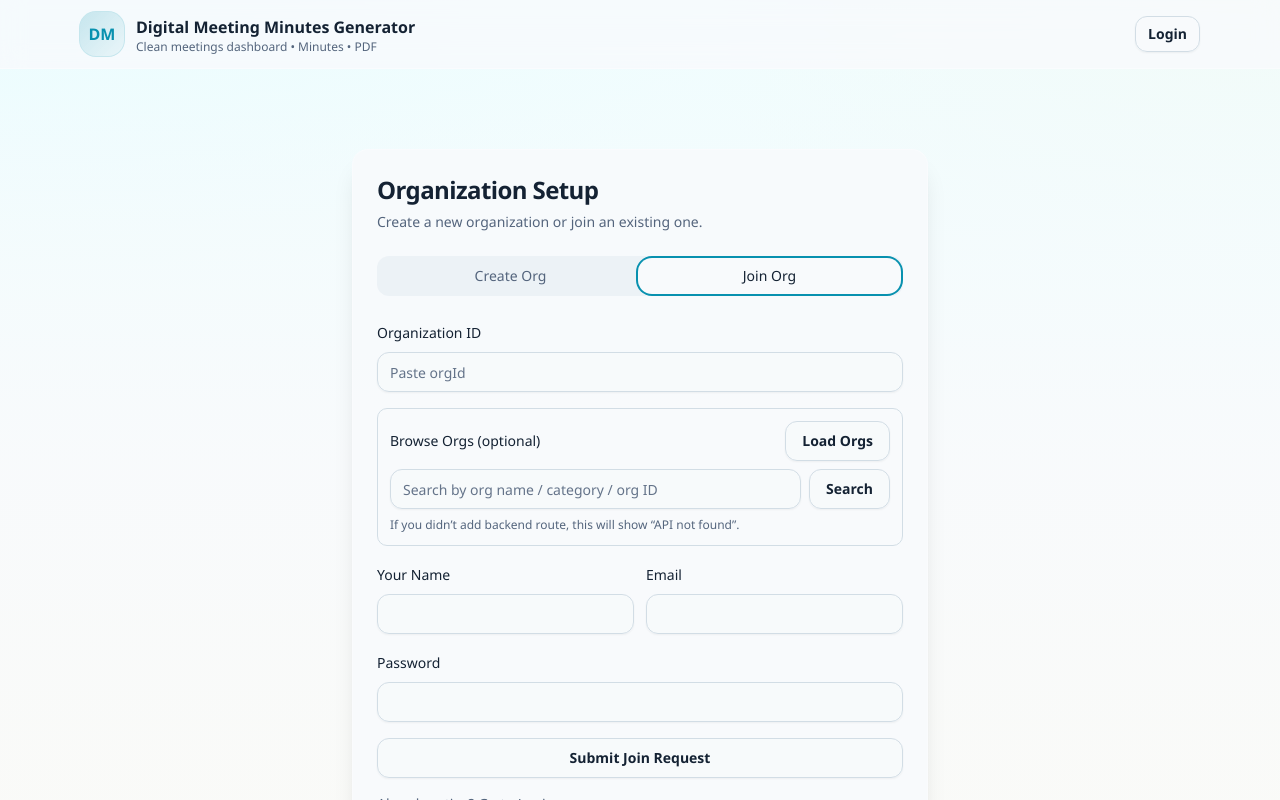
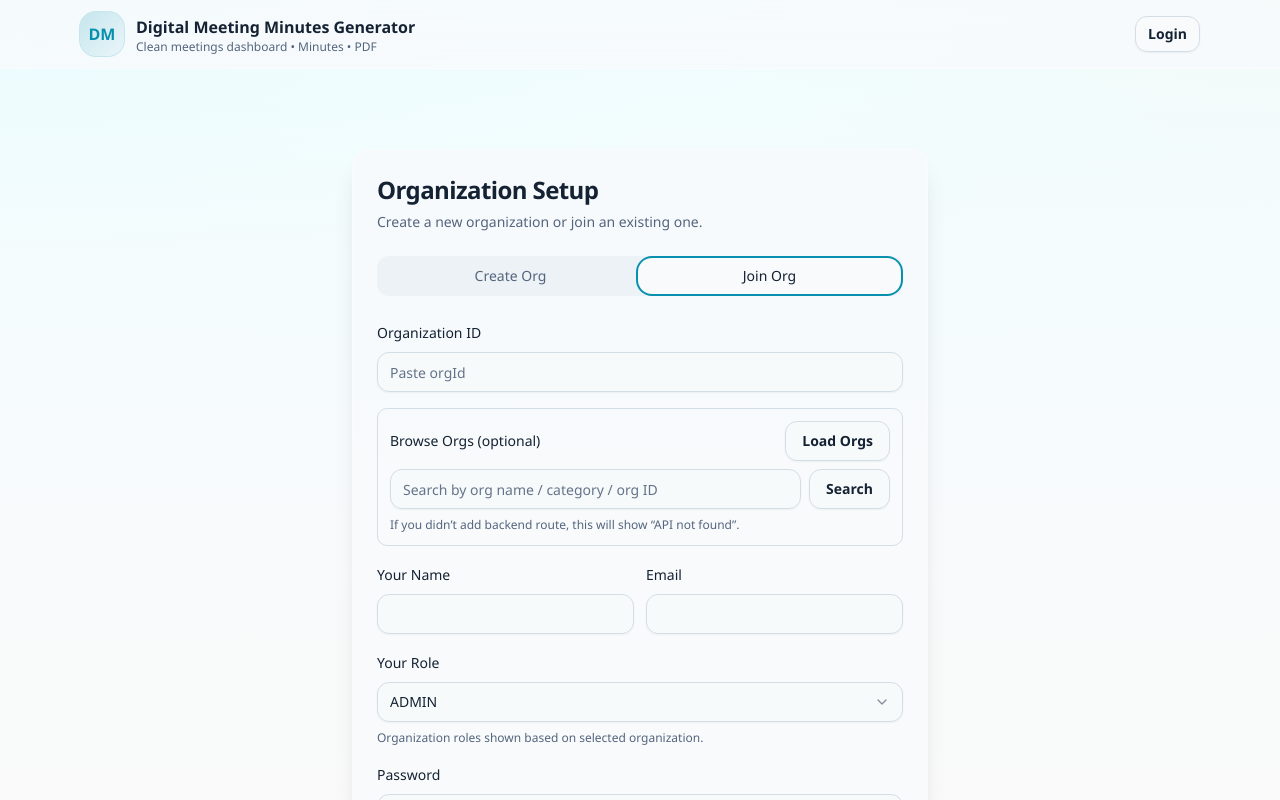
Before and after one commit to Sudhiksha16/minutes-meeting-generator, a React (Vite) app in the folder dmmg-frontend/: page /auth/org in a window 1280 px wide. Both pictures are taken after a click on the tab "Join Org". Shown: the top 800 px of the page. Built offline with nearby package versions, Linux system fonts and the light colour scheme.

Commit message:
Some more changes in UI

```diff
--- a/dmmg-frontend/src/features/auth/OrgSetup.tsx
+++ b/dmmg-frontend/src/features/auth/OrgSetup.tsx
@@ -1,4 +1,4 @@
-import { useMemo, useState } from "react";
+import { useEffect, useMemo, useState } from "react";
 import { useNavigate } from "react-router-dom";
 import { api } from "@/lib/api";
 import { jwtDecode } from "jwt-decode";
@@ -38,6 +38,19 @@ const CATEGORY_OPTIONS = [
 ] as const;
 
 type OrgPublic = { id: string; name: string; category?: string | null };
+const ORG_JOIN_ROLE_OPTIONS = ["ADMIN", "CEO", "CHAIRMAN", "HR", "HEAD", "MANAGER", "EMPLOYEE"] as const;
+const EDUCATION_JOIN_ROLE_OPTIONS = ["ADMIN", "FOUNDER", "CORESPONDANT", "FACULTY", "HEAD", "STUDENT"] as const;
+
+function isEducationCategory(category?: string | null) {
+  const value = String(category ?? "").trim().toLowerCase();
+  return (
+    value.includes("education") ||
+    value.includes("school") ||
+    value.includes("college") ||
+    value.includes("university") ||
+    value.includes("institution")
+  );
+}
 
 export default function OrgSetup() {
   const nav = useNavigate();
@@ -63,6 +76,7 @@ export default function OrgSetup() {
   const [name, setName] = useState("");
   const [email, setEmail] = useState("");
   const [password, setPassword] = useState("");
+  const [joinRole, setJoinRole] = useState<string>("ADMIN");
 
   // ✅ show created org id
   const [createdOrgId, setCreatedOrgId] = useState<string | null>(null);
@@ -128,6 +142,7 @@ export default function OrgSetup() {
         name: name.trim(),
         email: email.trim(),
         password,
+        role: joinRole,
       });
 
       setMsg("Join request submitted ✅ Waiting for admin approval.");
@@ -173,6 +188,23 @@ export default function OrgSetup() {
       return name.includes(q) || category.includes(q) || id.includes(q);
     });
   }, [orgs, orgSearch]);
+
+  const selectedOrgCategory = useMemo(
+    () => orgs.find((o) => o.id === orgId.trim())?.category ?? null,
+    [orgId, orgs]
+  );
+
+  const joinRoleOptions = useMemo(() => {
+    return isEducationCategory(selectedOrgCategory)
+      ? [...EDUCATION_JOIN_ROLE_OPTIONS]
+      : [...ORG_JOIN_ROLE_OPTIONS];
+  }, [selectedOrgCategory]);
+
+  useEffect(() => {
+    if (!joinRoleOptions.includes(joinRole as any)) {
+      setJoinRole(joinRoleOptions[0]);
+    }
+  }, [joinRole, joinRoleOptions]);
 
   async function copy(text: string) {
     try {
@@ -364,6 +396,27 @@ export default function OrgSetup() {
               </div>
 
               <div className="space-y-2">
+                <Label>Your Role</Label>
+                <Select value={joinRole} onValueChange={(v) => setJoinRole(v)}>
+                  <SelectTrigger>
+                    <SelectValue placeholder="Select your role" />
+                  </SelectTrigger>
+                  <SelectContent>
+                    {joinRoleOptions.map((role) => (
+                      <SelectItem key={role} value={role}>
+                        {role}
+                      </SelectItem>
+                    ))}
+                  </SelectContent>
+                </Select>
+                <p className="text-xs text-muted-foreground">
+                  {isEducationCategory(selectedOrgCategory)
+                    ? "Education roles shown based on selected organization."
+                    : "Organization roles shown based on selected organization."}
+                </p>
+              </div>
+
+              <div className="space-y-2">
                 <Label>Password</Label>
                 <Input type="password" value={password} onChange={(e) => setPassword(e.target.value)} />
               </div>
--- a/dmmg-frontend/src/features/auth/RequireAdmin.tsx
+++ b/dmmg-frontend/src/features/auth/RequireAdmin.tsx
@@ -15,7 +15,7 @@ export default function RequireAdmin({ children }: { children: React.ReactNode }
     const role = decoded.role;
 
     // ✅ your schema roles
-    const isAdmin = role === "ADMIN" || role === "HEAD"; // add MANAGER if needed
+    const isAdmin = role === "ADMIN";
     if (!isAdmin) return <Navigate to="/dashboard" replace />;
 
     return <>{children}</>;
--- a/dmmg-frontend/src/features/dashboard/DashboardHome.tsx
+++ b/dmmg-frontend/src/features/dashboard/DashboardHome.tsx
@@ -50,7 +50,7 @@ export default function DashboardHome() {
         if (role) setDisplayRole(role);
         const orgId = decoded.orgId;
 
-        const admin = role === "ADMIN" || role === "HEAD" || role === "CEO";
+        const admin = role === "ADMIN";
         setIsAdmin(admin);
 
         if (admin && orgId) {
--- a/dmmg-frontend/src/features/meetings/CreateMeeting.tsx
+++ b/dmmg-frontend/src/features/meetings/CreateMeeting.tsx
@@ -85,7 +85,7 @@ type OrgMember = {
   id: string;
   name: string;
   email: string;
-  role: "ADMIN" | "HEAD" | "MANAGER" | "EMPLOYEE" | "STUDENT";
+  role: string;
   status?: string;
 };
 
--- a/dmmg-frontend/src/features/meetings/MeetingDetails.tsx
+++ b/dmmg-frontend/src/features/meetings/MeetingDetails.tsx
@@ -67,11 +67,11 @@ export default function MeetingDetails() {
   const nav = useNavigate();
 
   const token = localStorage.getItem("token");
-  const currentUserId = useMemo(() => {
+  const currentUser = useMemo(() => {
     if (!token) return null;
     try {
       const decoded = jwtDecode<TokenPayload>(token);
-      return decoded.userId ?? null;
+      return { userId: decoded.userId ?? null, role: decoded.role ?? "" };
     } catch {
       return null;
     }
@@ -108,7 +108,8 @@ export default function MeetingDetails() {
   }, [meeting?.id]); // eslint-disable-line react-hooks/exhaustive-deps
 
   const canEditNotes =
-    !!meeting && !!currentUserId && meeting.createdBy === currentUserId;
+    !!meeting &&
+    (!!currentUser?.userId && meeting.createdBy === currentUser.userId || currentUser?.role === "ADMIN");
 
   const minutesAvailable = minutesQ.data != null;
   const minutesText = extractMinutesText(minutesQ.data);
@@ -283,7 +284,7 @@ export default function MeetingDetails() {
               </div>
             ) : (
               <div className="text-xs text-muted-foreground">
-                Only the creator can edit notes.
+                Only the creator or admin can edit notes.
               </div>
             )}
           </div>
--- a/dmmg-frontend/src/features/meetings/MeetingsDashboard.tsx
+++ b/dmmg-frontend/src/features/meetings/MeetingsDashboard.tsx
@@ -67,7 +67,7 @@ export default function MeetingsDashboard() {
     }
   }, [token]);
 
-  const isAdmin = currentRole === "ADMIN" || currentRole === "HEAD";
+  const isAdmin = currentRole === "ADMIN";
 
   const { data, isLoading, isError, refetch, error } = useQuery({
     queryKey: ["meetings"],
--- a/dmmg-frontend/src/features/meetings/MeetingsList.tsx
+++ b/dmmg-frontend/src/features/meetings/MeetingsList.tsx
@@ -49,10 +49,11 @@ export default function MeetingsList() {
   const [msg, setMsg] = useState<string | null>(null);
 
   const token = localStorage.getItem("token");
-  const currentUserId = useMemo(() => {
+  const currentUser = useMemo(() => {
     if (!token) return null;
     try {
-      return jwtDecode<TokenPayload>(token).userId ?? null;
+      const decoded = jwtDecode<TokenPayload>(token);
+      return { userId: decoded.userId ?? null, role: decoded.role ?? "" };
     } catch {
       return null;
     }
@@ -128,7 +129,9 @@ export default function MeetingsList() {
               {meetings.map((m, idx) => {
                 const dbCount = m.participants?.length ?? 0;
                 const participantsCount = dbCount > 0 ? dbCount : countParticipantsFromNotes(m.notes);
-                const isCreator = !!currentUserId && m.createdBy === currentUserId;
+                const isCreator = !!currentUser?.userId && m.createdBy === currentUser.userId;
+                const isAdmin = currentUser?.role === "ADMIN";
+                const canEditMeeting = isCreator || isAdmin;
 
                 return (
                   <div key={m.id}>
@@ -161,7 +164,7 @@ export default function MeetingsList() {
                           </div>
                         </div>
 
-                        {isCreator && (
+                        {canEditMeeting && (
                           <div className="flex w-full flex-wrap items-center justify-end gap-2 shrink-0 sm:w-auto">
                             <Button
                               type="button"
@@ -177,6 +180,7 @@ export default function MeetingsList() {
                               Edit
                             </Button>
 
+                            {isCreator && (
                               <Button
                                 type="button"
                                 variant="destructive"
@@ -191,6 +195,7 @@ export default function MeetingsList() {
                               >
                                 {deletingId === m.id ? "Deleting..." : "Delete"}
                               </Button>
+                            )}
                           </div>
                         )}
                       </div>
```
Lines whose indentation alone changed are shown as unchanged.
